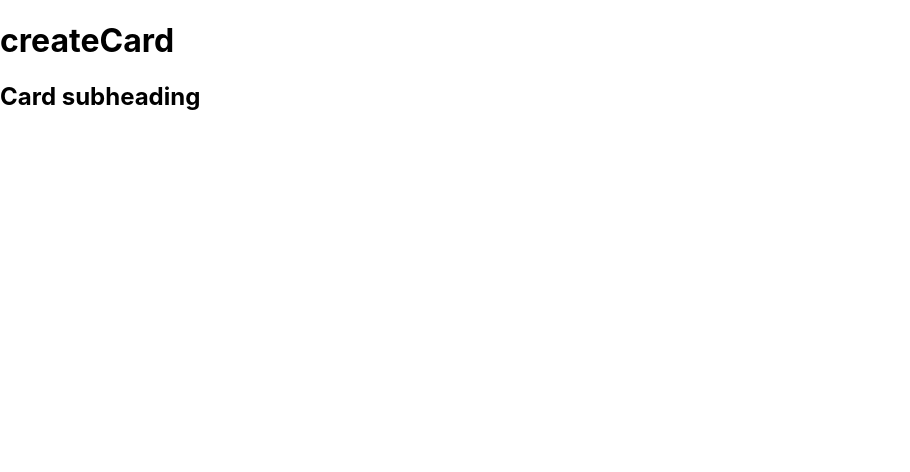
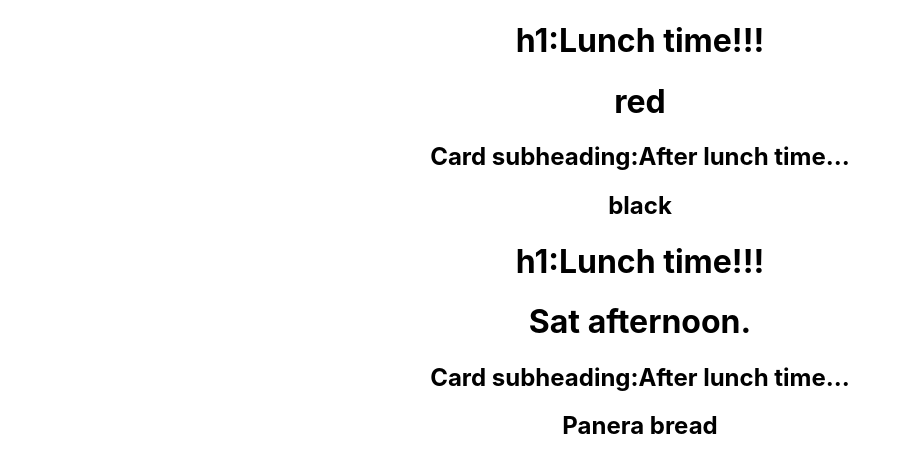
Before and after one commit to noribang/07_react_components_props, a React (Create React App) app: page / in a window 1280 px wide. Shown: the top 472 px of the page, without its empty margins (0-910 px from the left). Built offline with nearby package versions, Linux system fonts and the light colour scheme.

Commit message:
Added params to functions to be rendered as JSX.

```diff
--- a/src/index.js
+++ b/src/index.js
@@ -12,6 +12,7 @@
 // Variables
 const greeting = "Lunch time!!!"
 const className = "App"
+const subheading = "After lunch time..."
 // Functions
 function getColor(isRed) {
   if (isRed) {
@@ -32,15 +33,18 @@
 const element = (
   <div>
     {createCard()}
+    {createCard("Sat afternoon.", "Panera bread")}
   </div>
 )
 
 // Function to render JSX
-function createCard(  ) {
+function createCard(params1="red", params2="black") {
   return (
-    <div className="card">
-      <h1 id="header" className="blue">createCard</h1>
-      <h2>Card subheading</h2>
+    <div className={className}>
+      <h1 id="header" className="blue">h1:{greeting}</h1>
+      <h1>{params1}</h1>
+      <h2>Card subheading:{subheading}</h2>
+      <h2>{params2}</h2>
     </div>
   );
 }
```
